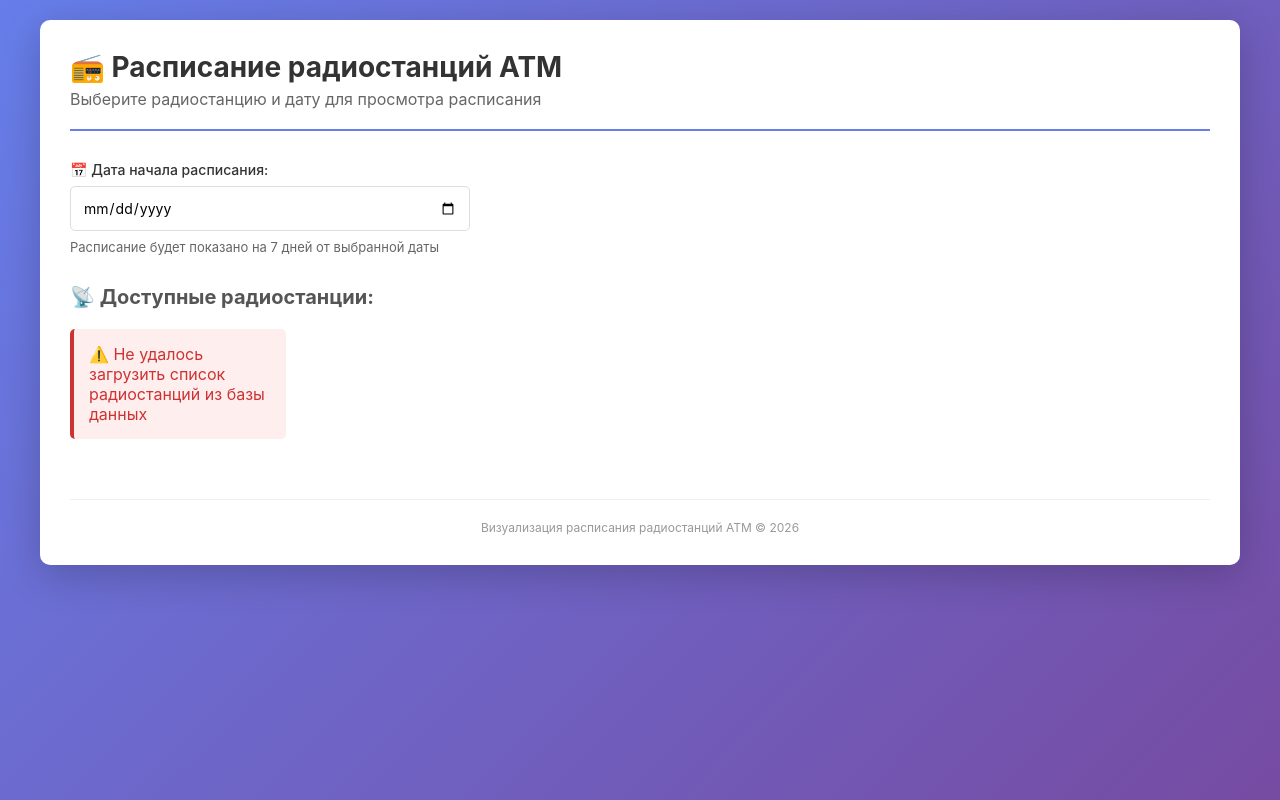
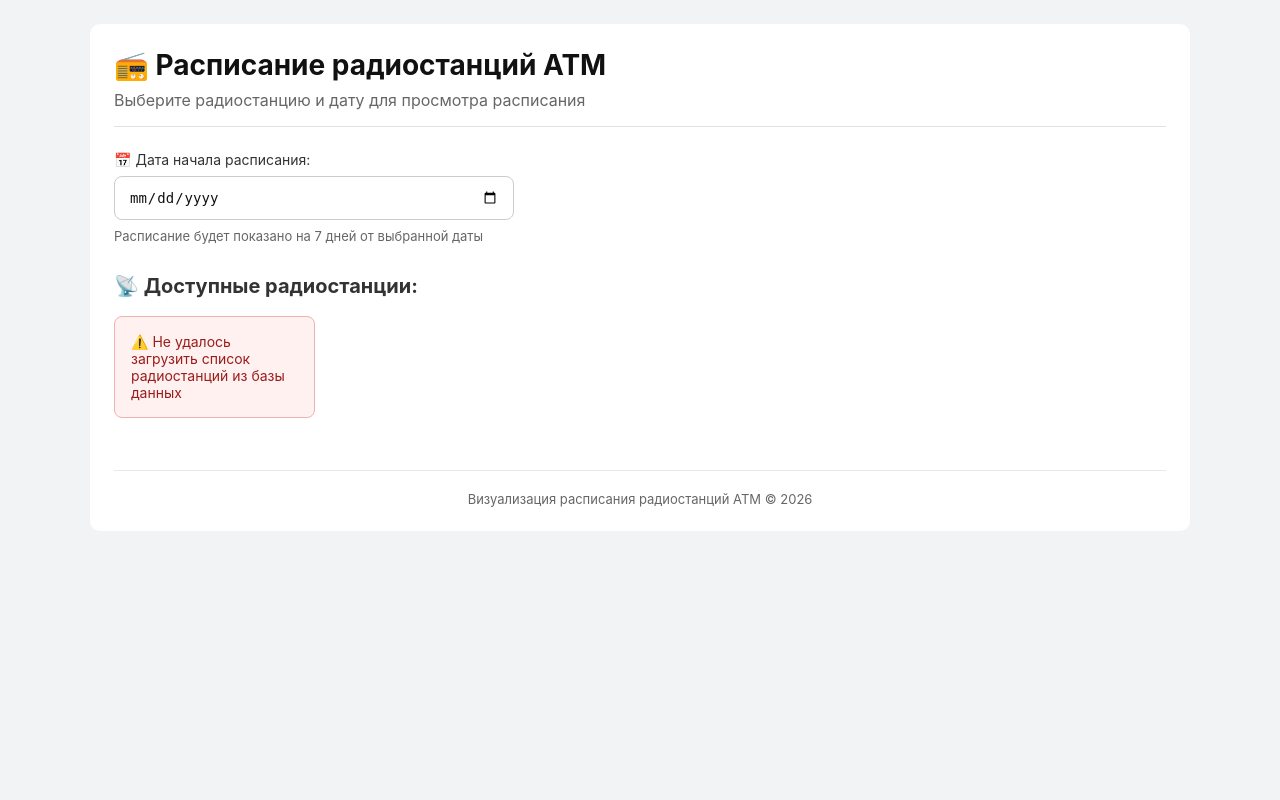
Before and after one commit to labintsev/atm-python-vis, a Flask app: template templates/index.html in a window 1280 px wide. Run offline with Flask 3, Linux system fonts and the light colour scheme; the template is opened without the code that fills it, so the values that code supplies are empty.

Commit message:
fix layout

```diff
--- a/app.py
+++ b/app.py
@@ -124,7 +124,11 @@ def schedule():
             fig = visualizer.get_figure(radio_id, radio_name)
 
             # Convert figure to HTML
-            graph_html = fig.to_html(full_html=False, include_plotlyjs='cdn')
+            graph_html = fig.to_html(
+                full_html=False,
+                include_plotlyjs='cdn',
+                # config={"responsive": True}
+            )
         except Exception as e:
             print(f"Visualization error: {e}")
             return f"Ошибка при создании визуализации: {str(e)}", 500
--- a/sched_vizual.py
+++ b/sched_vizual.py
@@ -143,8 +143,9 @@ class RadioScheduleVisualizer:
                 range=[-0.5, 24],
                 gridcolor="lightgray",
             ),
+            margin=dict(l=50, r=30, t=70, b=120),
             height=1200,
-            width=1200,
+            width=1000,
             hoverlabel=dict(bgcolor="white", font_size=11),
             plot_bgcolor="white",
         )
--- a/templates/base.html
+++ b/templates/base.html
@@ -11,60 +11,68 @@
             box-sizing: border-box;
         }
 
+        html {
+            font-family: -apple-system, BlinkMacSystemFont, 'Segoe UI', Roboto, 'Helvetica Neue', Arial, sans-serif;
+            background: #f2f3f5;
+            color: #111;
+        }
+
         body {
-            font-family: -apple-system, BlinkMacSystemFont, 'Segoe UI', Roboto, 'Helvetica Neue', Arial, sans-serif;
-            background: linear-gradient(135deg, #667eea 0%, #764ba2 100%);
             min-height: 100vh;
-            padding: 20px;
+            padding: 24px;
         }
 
         .container {
-            max-width: 1200px;
+            max-width: 1100px;
             margin: 0 auto;
-            background: white;
+            background: #fff;
             border-radius: 10px;
-            box-shadow: 0 10px 40px rgba(0, 0, 0, 0.2);
-            padding: 30px;
+            padding: 24px;
         }
 
         header {
-            margin-bottom: 30px;
-            border-bottom: 2px solid #667eea;
-            padding-bottom: 20px;
+            margin-bottom: 24px;
+            border-bottom: 1px solid #e2e2e2;
+            padding-bottom: 16px;
         }
 
         h1 {
-            color: #333;
             font-size: 28px;
-            margin-bottom: 5px;
+            color: #111;
+            margin-bottom: 8px;
         }
 
         h2 {
-            color: #555;
             font-size: 20px;
-            margin-bottom: 20px;
+            color: #333;
+            margin-bottom: 18px;
         }
 
         .header-nav {
             display: flex;
             justify-content: space-between;
             align-items: center;
-            margin-top: 15px;
+            gap: 16px;
+            flex-wrap: wrap;
         }
 
         .back-link {
-            display: inline-block;
-            padding: 10px 15px;
-            background: #667eea;
-            color: white;
+            display: inline-flex;
+            align-items: center;
+            gap: 8px;
+            padding: 10px 14px;
+            background: #fff;
+            color: #111;
+            border: 1px solid #ccc;
+            border-radius: 8px;
             text-decoration: none;
-            border-radius: 5px;
             font-weight: 500;
-            transition: background 0.3s ease;
+            transition: background 0.2s ease, border-color 0.2s ease;
         }
 
         .back-link:hover {
-            background: #764ba2;
+            background: #f7f7f7;
+            border-color: #bbb;
         }
 
         .form-group {
@@ -74,129 +82,115 @@
         label {
             display: block;
             margin-bottom: 8px;
+            font-size: 14px;
             color: #333;
-            font-weight: 500;
-            font-size: 14px;
         }
 
         input[type="date"],
         input[type="text"],
         select {
             width: 100%;
-            padding: 12px;
-            border: 1px solid #ddd;
-            border-radius: 5px;
+            padding: 12px 14px;
+            border: 1px solid #ccc;
+            border-radius: 8px;
             font-size: 14px;
-            font-family: inherit;
-            transition: border-color 0.3s ease;
+            background: #fff;
+            color: #111;
+            transition: border-color 0.2s ease;
         }
 
         input[type="date"]:focus,
         input[type="text"]:focus,
         select:focus {
             outline: none;
-            border-color: #667eea;
-            box-shadow: 0 0 0 3px rgba(102, 126, 234, 0.1);
+            border-color: #888;
+            box-shadow: 0 0 0 3px rgba(0, 0, 0, 0.06);
         }
 
         button {
-            padding: 12px 20px;
-            background: #667eea;
-            color: white;
+            padding: 12px 18px;
+            background: #111;
+            color: #fff;
             border: none;
-            border-radius: 5px;
+            border-radius: 8px;
             font-size: 14px;
             font-weight: 600;
             cursor: pointer;
-            transition: all 0.3s ease;
+            transition: background 0.2s ease;
         }
 
         button:hover {
-            background: #764ba2;
-            transform: translateY(-2px);
-            box-shadow: 0 5px 15px rgba(102, 126, 234, 0.3);
+            background: #333;
         }
 
         button:active {
-            transform: translateY(0);
+            transform: none;
         }
 
         .radios-grid {
             display: grid;
-            grid-template-columns: repeat(auto-fill, minmax(200px, 1fr));
-            gap: 15px;
-            margin-top: 20px;
+            grid-template-columns: repeat(auto-fill, minmax(180px, 1fr));
+            gap: 12px;
+            margin-top: 16px;
         }
 
         .radio-button {
-            padding: 15px 20px;
-            background: #f8f9fa;
-            border: 2px solid #ddd;
+            padding: 14px 16px;
+            background: #fff;
+            border: 1px solid #ccc;
             border-radius: 8px;
+            color: #111;
             text-align: center;
             text-decoration: none;
-            color: #333;
             font-weight: 500;
             cursor: pointer;
-            transition: all 0.3s ease;
-            display: flex;
-            flex-direction: column;
-            align-items: center;
-            justify-content: center;
-            min-height: 80px;
+            transition: background 0.2s ease, border-color 0.2s ease;
         }
 
         .radio-button:hover {
-            background: #667eea;
-            color: white;
-            border-color: #667eea;
-            transform: translateY(-3px);
-            box-shadow: 0 5px 15px rgba(102, 126, 234, 0.3);
-        }
-
-        .radio-button.active {
-            background: #667eea;
-            color: white;
-            border-color: #667eea;
+            background: #f7f7f7;
+            border-color: #999;
         }
 
         .radio-id {
+            display: block;
+            margin-top: 6px;
             font-size: 12px;
-            opacity: 0.8;
-            margin-top: 5px;
+            color: #666;
         }
 
         .graph-container {
-            margin-top: 30px;
-            padding: 20px;
-            background: #f8f9fa;
-            border-radius: 8px;
-            border: 1px solid #ddd;
+            margin-top: 20px;
+            padding: 0;
+            background: transparent;
+            border: none;
         }
 
         .no-data {
-            padding: 40px;
+            padding: 28px;
             text-align: center;
-            color: #999;
-            font-size: 16px;
+            color: #666;
+            font-size: 15px;
+        }
+
+        .error-message,
+        .success-message {
+            padding: 16px;
+            border-radius: 8px;
+            margin-bottom: 20px;
+            font-size: 14px;
         }
 
         .error-message {
-            background: #fee;
-            color: #c33;
-            padding: 15px;
-            border-radius: 5px;
-            margin-bottom: 20px;
-            border-left: 4px solid #c33;
+            background: #fff1f0;
+            color: #9b1c1c;
+            border: 1px solid #ebb3b1;
         }
 
         .success-message {
-            background: #efe;
-            color: #3c3;
-            padding: 15px;
-            border-radius: 5px;
-            margin-bottom: 20px;
-            border-left: 4px solid #3c3;
+            background: #eff7ee;
+            color: #1f6b2e;
+            border: 1px solid #b3d6b5;
         }
 
         .info-text {
@@ -206,21 +200,26 @@
         }
 
         footer {
-            margin-top: 40px;
+            margin-top: 32px;
             padding-top: 20px;
-            border-top: 1px solid #eee;
+            border-top: 1px solid #e8e8e8;
             text-align: center;
-            color: #999;
-            font-size: 12px;
+            color: #666;
+            font-size: 13px;
+        }
+
+        .plotly-graph-div,
+        .js-plotly-plot {
+            max-width: 100% !important;
         }
 
         @media (max-width: 768px) {
             .container {
-                padding: 20px;
+                padding: 18px;
             }
 
             h1 {
-                font-size: 22px;
+                font-size: 24px;
             }
 
             .radios-grid {
@@ -230,7 +229,7 @@
             .header-nav {
                 flex-direction: column;
                 align-items: flex-start;
-                gap: 15px;
+                gap: 14px;
             }
         }
     </style>
--- a/templates/index.html
+++ b/templates/index.html
@@ -30,14 +30,15 @@
     <h2 style="margin-top: 30px;">📡 Доступные радиостанции:</h2>
     <div class="radios-grid">
         {% if radios %}
-            {% for radio in radios %}
+            {% for radio_id, radio_name in radios.items() %}
             <button
                 class="radio-button"
-                onclick="selectRadio('{{ radio }}', '{{ radios[radio] }}')"
-                title="{{ radios[radio] }}"
+                type="button"
+                onclick="selectRadio( '{{ radio_id }}', '{{ radio_name }}' )"
+                title="{{ radio_name }}"
             >
-                <strong>{{ radios[radio] }}</strong>
-                <span class="radio-id">#{{ radio }}</span>
+                <strong>{{ radio_name }}</strong>
+                <span class="radio-id">#{{ radio_id }}</span>
             </button>
             {% endfor %}
         {% else %}
```
Also changed, not shown: templates/schedule.html (+3 -33 lines).
